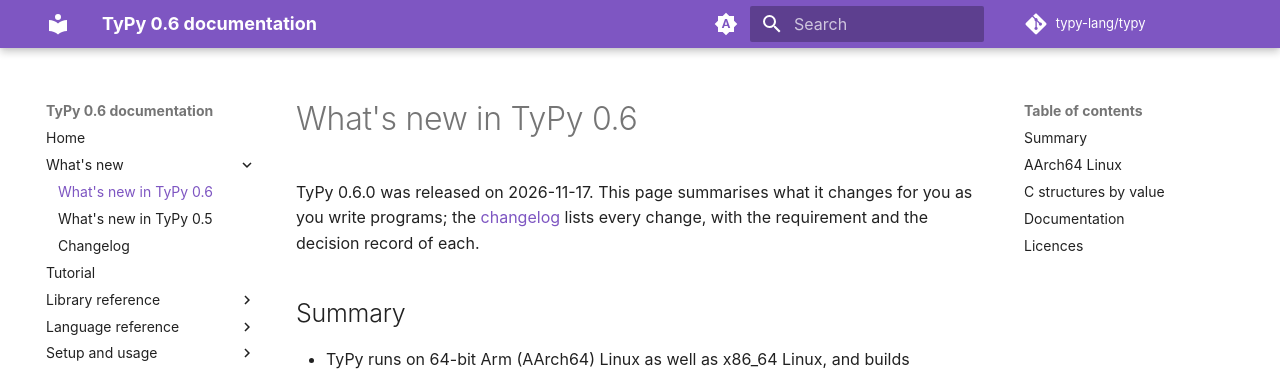
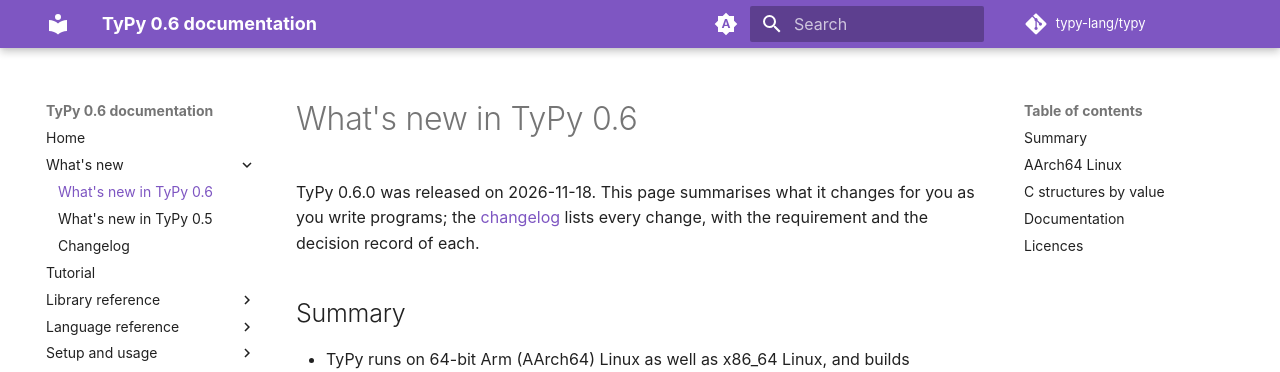
Before and after one commit to typy-lang/typy, an MkDocs documentation site: the page built from docs/whatsnew/0.6.md, in a window 1280 px wide and 900 px high. Shown: the top 372 px of the window. Built offline with MkDocs 1.6.1 and Material for MkDocs 9.7.7, drawn with Linux system fonts in a browser that asks for light colours; comment, search, counter and statistics services are not loaded.

Commit message:
Date the 0.6.0 release 2026-11-18 (#17)
The 0.6.0 section of the changelog and the What's new pages give the day the release is published.

```diff
--- a/docs/whatsnew/0.6.md
+++ b/docs/whatsnew/0.6.md
@@ -1,8 +1,8 @@
 # What's new in TyPy 0.6
 
-TyPy 0.6.0 was released on 2026-11-17. This page summarises what it
+TyPy 0.6.0 was released on 2026-11-18. This page summarises what it
 changes for you as you write programs; the
-[changelog](changelog.md#060-2026-11-17) lists every change, with the
+[changelog](changelog.md#060-2026-11-18) lists every change, with the
 requirement and the decision record of each.
 
 ## Summary
@@ -52,7 +52,7 @@ The documentation at <https://typy-lang.org> follows the sections of
 Python's own: What's new, the tutorial, the library and language
 references, setup and usage, extending and embedding, and diagnostics,
 with search and light and dark modes. Its pages moved within the
-repository; the [changelog](changelog.md#060-2026-11-17) gives each old
+repository; the [changelog](changelog.md#060-2026-11-18) gives each old
 and new path.
 
 ## Licences
```
Also changed, not shown: CHANGELOG.md (+1 -1 lines), docs/whatsnew/index.md (+1 -1 lines).
